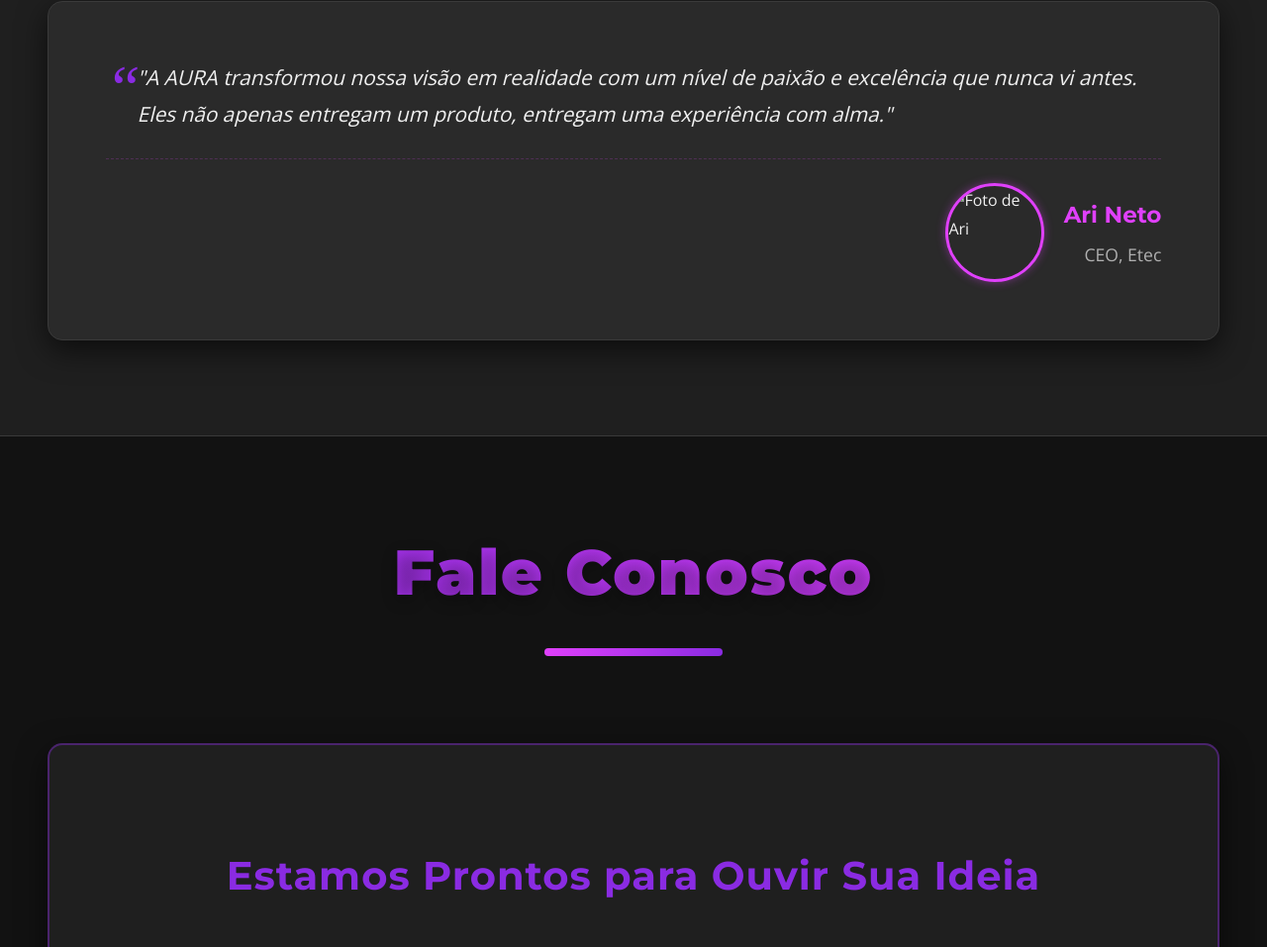
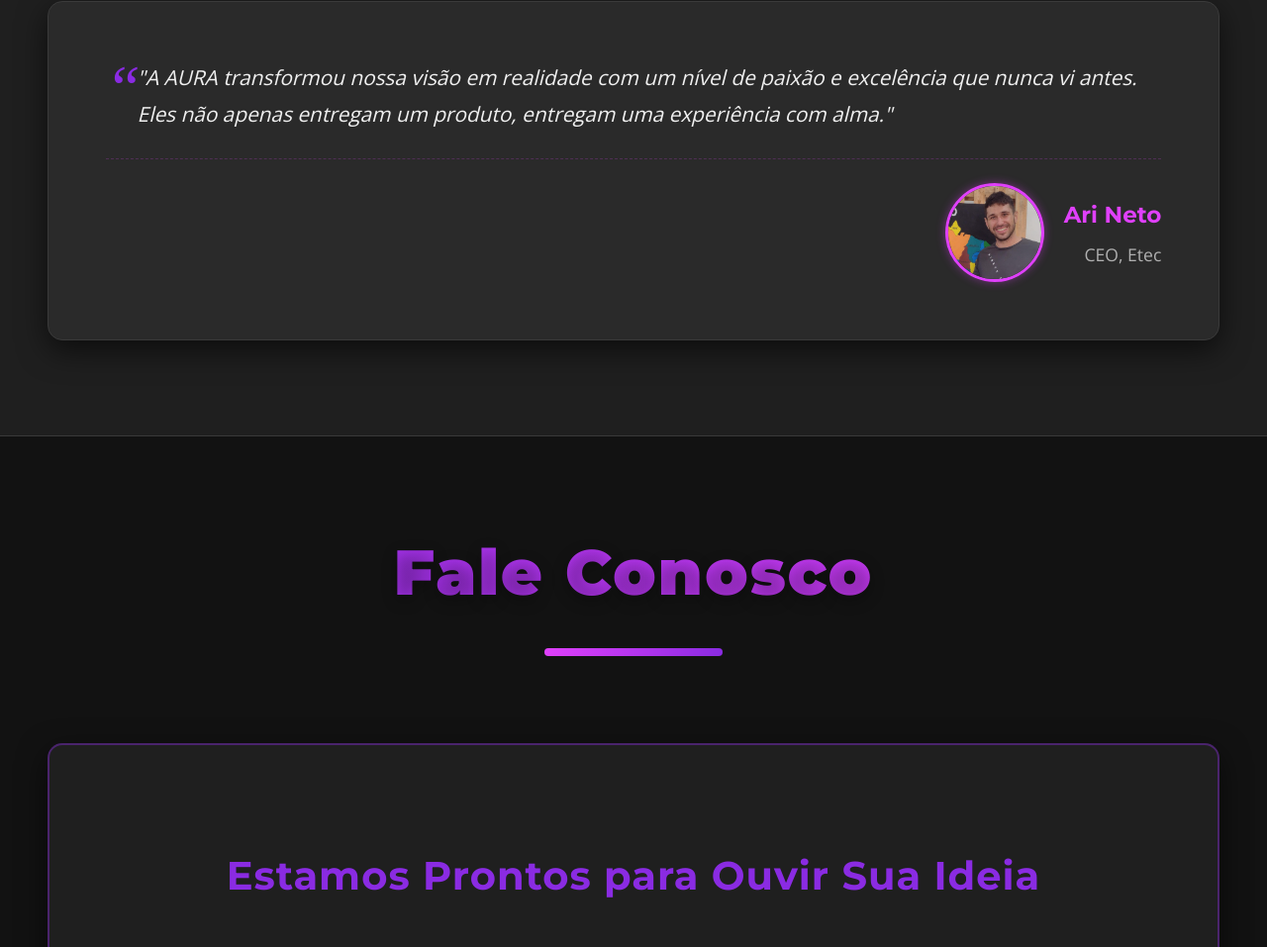
Before and after one commit to Sardelaz/Aura-Alma-no-Silicio, a plain HTML site: page index.html in a window 1280 px wide. Shown: the part 7125-8082 px from the top of the page at 99% size. Drawn offline with nearby package versions, Linux system fonts and the light colour scheme; the site is published under a folder, as on GitHub Pages, so addresses that start at the root find nothing.

Commit message:
commit 8 29-06

```diff
--- a/index.html
+++ b/index.html
@@ -1743,7 +1743,7 @@
                     <div class="testimonial-card reveal reveal-scale">
                         <p>"A AURA transformou nossa visão em realidade com um nível de paixão e excelência que nunca vi antes. Eles não apenas entregam um produto, entregam uma experiência com alma."</p>
                         <div class="testimonial-author">
-                            <img src="/img/ari.png" alt="Foto de Ari">
+                            <img src="./img/ari.png" alt="Foto de Ari">
                             <div class="info">
                                 <h4>Ari Neto</h4>
                                 <span>CEO, Etec</span>
```
